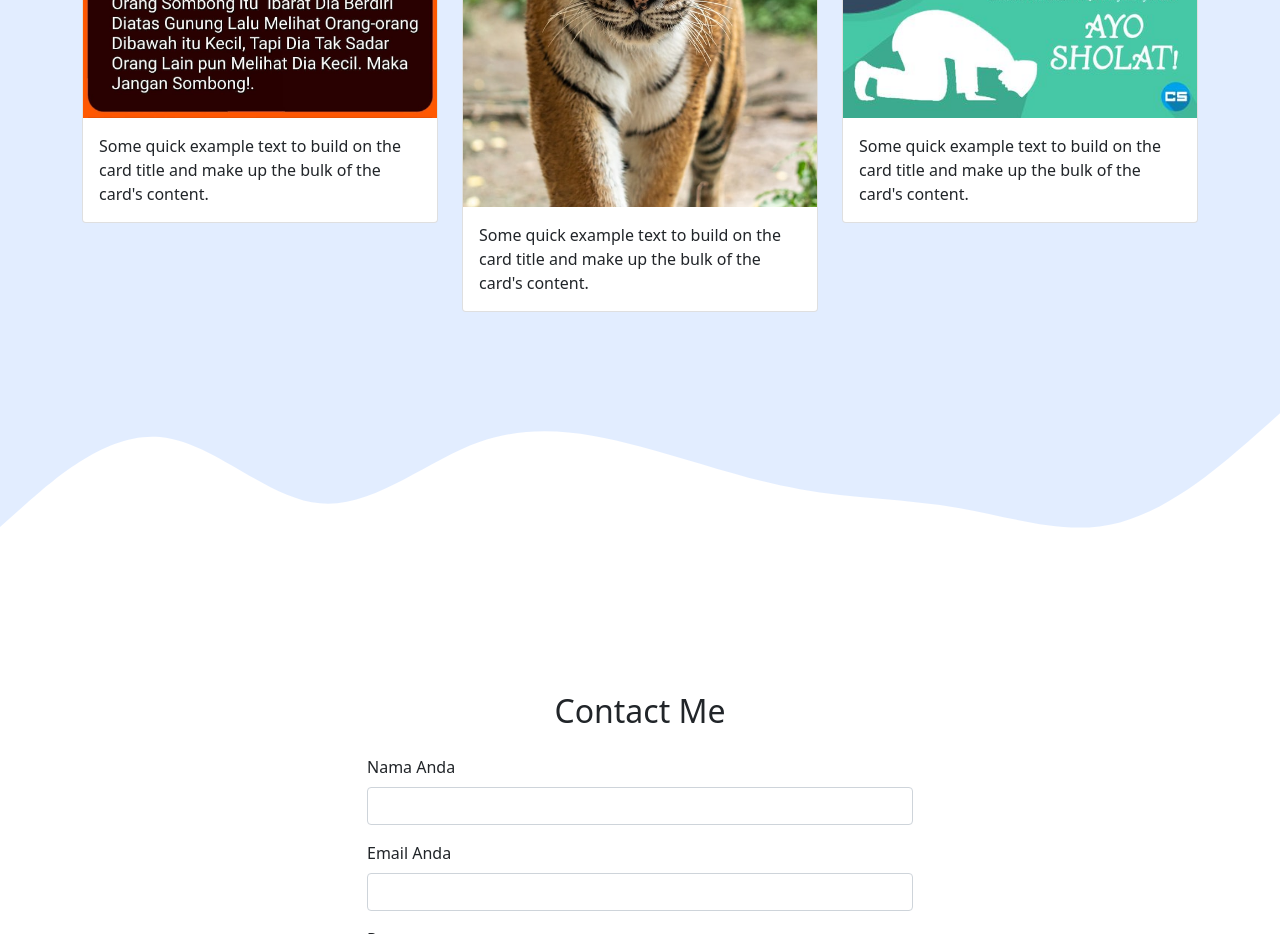
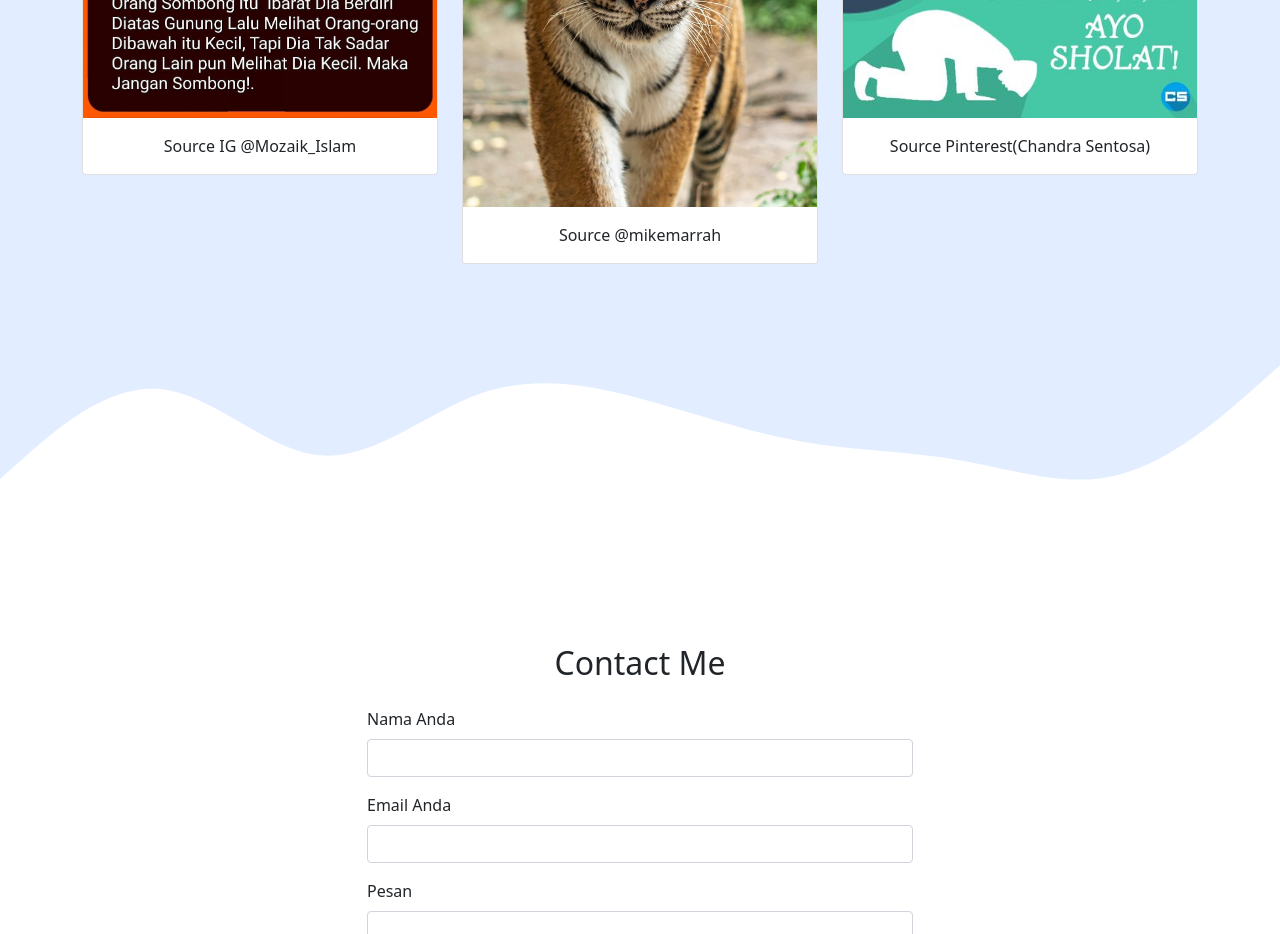
Before and after one commit to cecepmiftah/cecepm.github.io, a plain HTML site: page index.html in a window 1280 px wide. Shown: the part 1640-2574 px from the top of the page. Drawn offline with nearby package versions, Linux system fonts and the light colour scheme.

Commit message:
mengubah galeri, dan link created by

```diff
--- a/index.html
+++ b/index.html
@@ -95,7 +95,7 @@
             <div class="card">
               <img src="img/gambar1.jpg" class="card-img-top" alt="Galeri1" />
               <div class="card-body">
-                <p class="card-text">Some quick example text to build on the card title and make up the bulk of the card's content.</p>
+                <p class="card-text text-center">Source IG @Mozaik_Islam</p>
               </div>
             </div>
           </div>
@@ -103,7 +103,7 @@
             <div class="card">
               <img src="img/mike-marrah-gRB4Euk4BYQ-unsplash.jpg" class="card-img-top" alt="Galeri2" />
               <div class="card-body">
-                <p class="card-text">Some quick example text to build on the card title and make up the bulk of the card's content.</p>
+                <p class="card-text text-center">Source @mikemarrah</p>
               </div>
             </div>
           </div>
@@ -111,7 +111,7 @@
             <div class="card">
               <img src="img/gambar2.jpg" class="card-img-top" alt="Galeri3" />
               <div class="card-body">
-                <p class="card-text">Some quick example text to build on the card title and make up the bulk of the card's content.</p>
+                <p class="card-text text-center">Source Pinterest(Chandra Sentosa)</p>
               </div>
             </div>
           </div>
@@ -168,7 +168,7 @@
     <!-- Footer -->
     <footer class="bg-primary text-white text-center pb-5">
       <p>My <a href="https://web.facebook.com/cecep.m.3760/" class="text-white fw-bold">Facebook</a> <a href="https://www.instagram.com/cecepmiftah89/" class="text-white fw-bold">Instagram</a></p>
-      <p>Created By <a href="https://www.instagram.com/cecepmiftah89/" class="text-white fw-bold">Cecep Miftah Solahudin</a></p>
+      <p>Created By <a href="#home" class="text-white fw-bold">Cecep Miftah Solahudin</a></p>
     </footer>
     <!--Akhir Footer -->
     <script src="https://cdn.jsdelivr.net/npm/bootstrap@5.0.0-beta2/dist/js/bootstrap.bundle.min.js" integrity="sha384-b5kHyXgcpbZJO/tY9Ul7kGkf1S0CWuKcCD38l8YkeH8z8QjE0GmW1gYU5S9FOnJ0" crossorigin="anonymous"></script>
```
